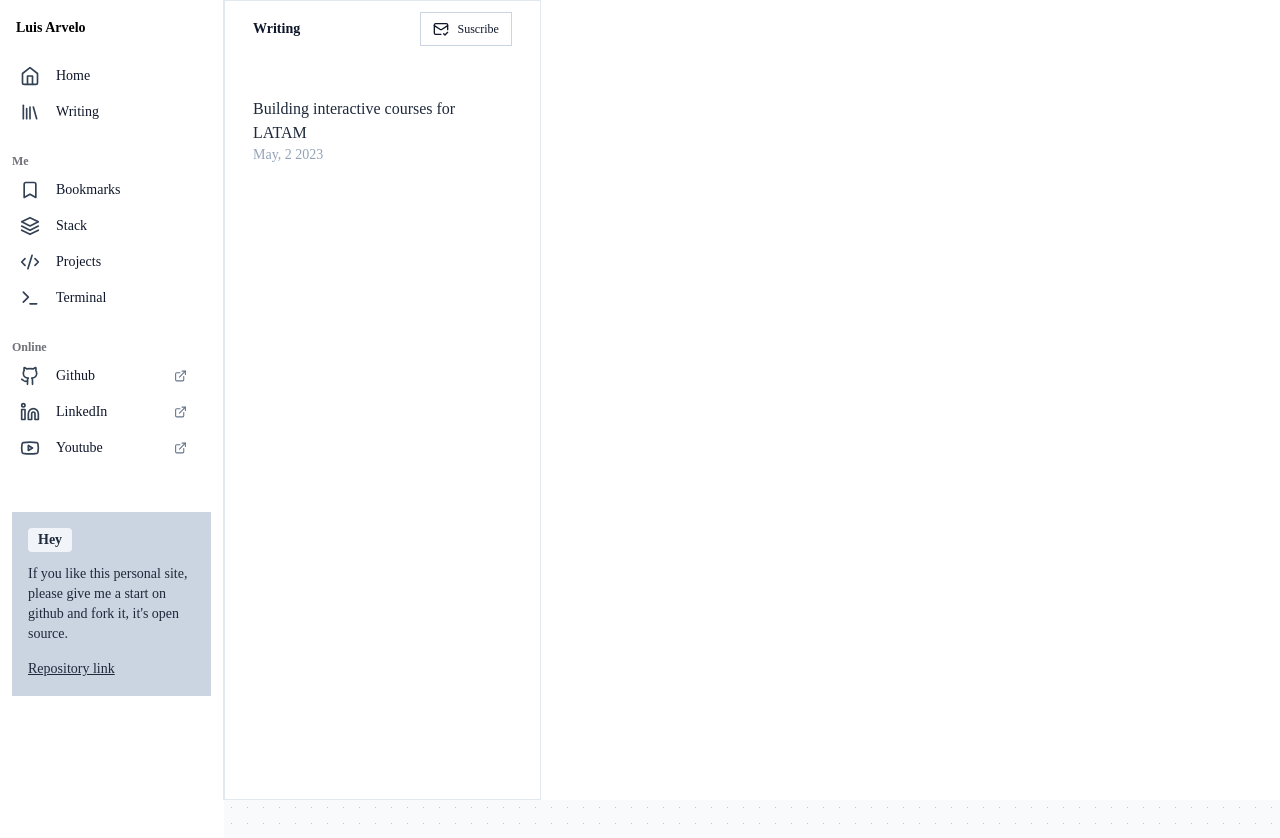
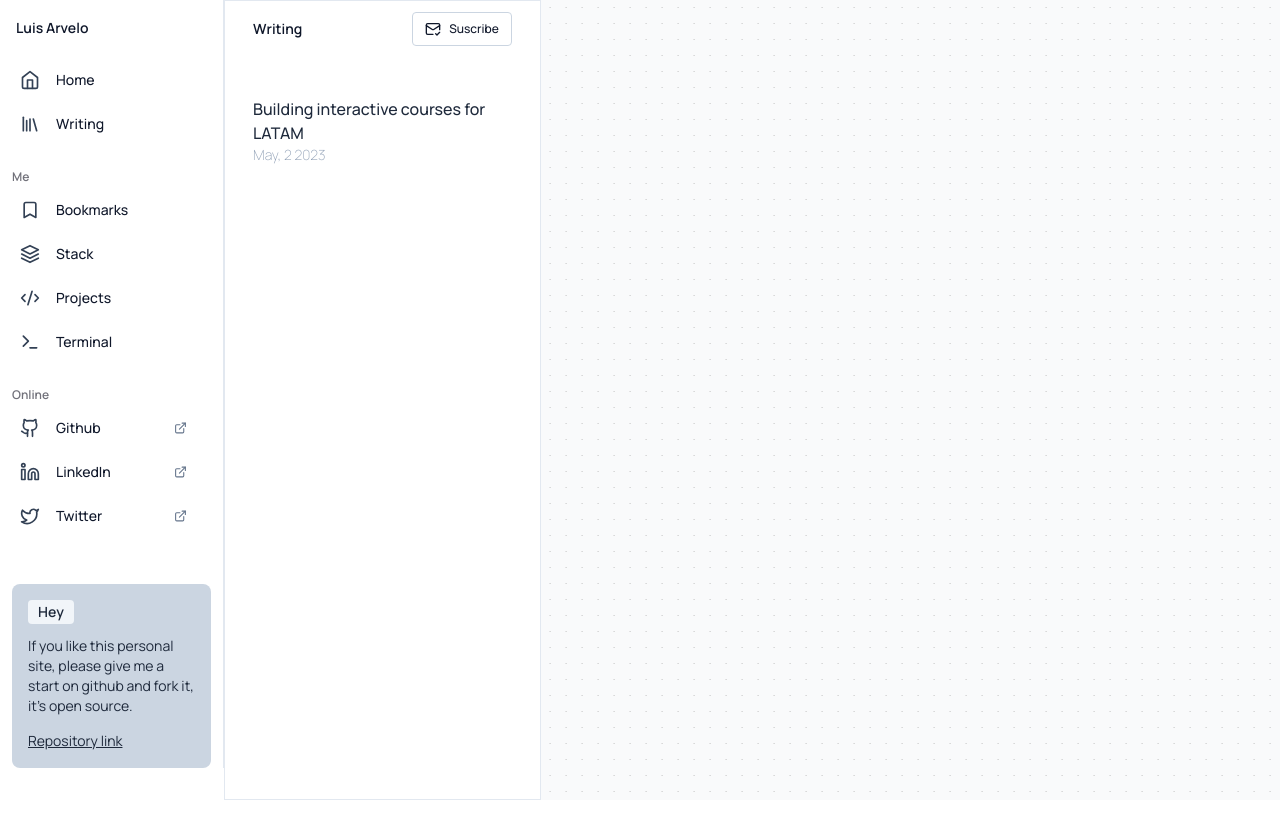
Before and after one commit to Delavalom/my-porfolio-page, a Next.js app: page /writing in a window 1280 px wide. Shown: the top 838 px of the page. After the commit the page ends 800 px from the top, so only its background shows below. Built offline with nearby package versions, Linux system fonts and the light colour scheme.

Commit message:
sidebar styling, font and ui library

```diff
--- a/src/components/RootLayout.tsx
+++ b/src/components/RootLayout.tsx
@@ -1,20 +1,26 @@
 import React, { type ReactNode } from "react";
 import { Sidebar } from "./Sidebar";
 import Head from "next/head";
+import { cn } from "~/lib/utils";
 
 interface Props {
   children: ReactNode;
   title?: string;
+  className?: string;
 }
 
-export const RootLayout: React.FC<Props> = ({ title = "Luis Angel Arvelo", children }) => {
+export const RootLayout: React.FC<Props> = ({
+  title = "Luis Angel Arvelo",
+  children,
+  className = "",
+}) => {
   return (
     <>
       <Head>
         <title>{title}</title>
         <meta content="width=device-width, initial-scale=1" name="viewport" />
       </Head>
-      <main className="flex min-h-screen w-screen">
+      <main className={cn(className, "flex")}>
         <Sidebar />
         <section className="flex flex-1">{children}</section>
       </main>
--- a/src/components/Sidebar.tsx
+++ b/src/components/Sidebar.tsx
@@ -1,21 +1,21 @@
 import {
   Bookmark,
   Code2,
+  ExternalLink,
   Github,
   Home,
   Layers,
   Library,
   Linkedin,
   Terminal,
-  X,
-  Youtube,
+  Twitter,
 } from "lucide-react";
-import { OverlayBg } from "./OverlayBg";
-import { useNavigation } from "~/hooks/useNavigation";
-import { ExternalLink } from "lucide-react";
 import Link from "next/link";
 import { type FC, type ReactNode } from "react";
+import { useNavigation } from "~/hooks/useNavigation";
 import { HeaderBar } from "./HeaderBar";
+import { OverlayBg } from "./OverlayBg";
+import { Button } from "./ui/Button";
 
 export const Sidebar = () => {
   const { isOpen, setIsOpen } = useNavigation();
@@ -33,26 +33,36 @@ export const Sidebar = () => {
           } lg:flex px-3 flex-col gap-6`}
         >
           <SidebarSection>
-            <Link href="/">
-              <SidebarBtn Icon={Home} title="Home" />
-            </Link>
-
-            <Link href="/writing">
-              <SidebarBtn Icon={Library} title="Writing" />
-            </Link>
+            <SidebarBtn href="/" Icon={Home} title="Home" />
+            <SidebarBtn href="/writing" Icon={Library} title="Writing" />
           </SidebarSection>
 
           <SidebarSection title="Me">
-            <SidebarBtn Icon={Bookmark} title="Bookmarks" />
-            <SidebarBtn Icon={Layers} title="Stack" />
-            <SidebarBtn Icon={Code2} title="Projects" />
-            <SidebarBtn Icon={Terminal} title="Terminal" />
+            <SidebarBtn href="/bookmark" Icon={Bookmark} title="Bookmarks" />
+            <SidebarBtn href="/stack" Icon={Layers} title="Stack" />
+            <SidebarBtn href="/projects" Icon={Code2} title="Projects" />
+            <SidebarBtn href="/terminal" Icon={Terminal} title="Terminal" />
           </SidebarSection>
 
           <SidebarSection title="Online">
-            <SidebarBtn Icon={Github} title="Github" hasExternalLink />
-            <SidebarBtn Icon={Linkedin} title="LinkedIn" hasExternalLink />
-            <SidebarBtn Icon={Youtube} title="Youtube" hasExternalLink />
+            <SidebarBtn
+              href="https://github.com/Delavalom"
+              Icon={Github}
+              title="Github"
+              hasExternalLink
+            />
+            <SidebarBtn
+              href="https:/www.linkedin.com/in/luis-arvelo"
+              Icon={Linkedin}
+              title="LinkedIn"
+              hasExternalLink
+            />
+            <SidebarBtn
+              href="https://twitter.com/Delavalom"
+              Icon={Twitter}
+              title="Twitter"
+              hasExternalLink
+            />
           </SidebarSection>
 
           <SidebarCtaBlock href={"#"} />
@@ -75,7 +85,7 @@ const SidebarContainer: FC<SidebarContainerProps> = ({ children, isOpen }) => {
         isOpen
           ? "absolute inset-y-0 left-0 translate-x-0 shadow-lg"
           : "absolute -translate-x-full"
-      } 3xl:w-80 z-30 flex min-h-screen w-3/4 flex-none transform flex-col overflow-y-auto border-r border-gray-150 bg-white pb-10 transition duration-200 ease-in-out dark:border-gray-800 dark:bg-gray-900 sm:w-1/2 sm:pb-0 md:w-1/3 lg:relative lg:z-auto lg:w-56 lg:translate-x-0 lg:dark:bg-gray-900 2xl:w-72`}
+      } 3xl:w-80 z-30 flex h-full w-3/4 flex-none transform flex-col overflow-y-auto border-r border-gray-150 bg-white pb-10 transition duration-200 ease-in-out dark:border-gray-800 dark:bg-gray-900 sm:w-1/2 sm:pb-0 md:w-1/3 lg:relative lg:z-auto lg:w-56 lg:translate-x-0 lg:dark:bg-gray-900 2xl:w-72`}
     >
       {children}
     </aside>
@@ -85,27 +95,29 @@ const SidebarContainer: FC<SidebarContainerProps> = ({ children, isOpen }) => {
 type SidebarBtnProps = {
   Icon: FC<{ className?: string }>;
   title: string;
-  onClick?: () => void;
+  href: string;
   hasExternalLink?: true;
 };
 
 const SidebarBtn: FC<SidebarBtnProps> = ({
   Icon,
   title,
-  onClick,
+  href,
   hasExternalLink,
 }) => {
   return (
-    <div
-      onClick={onClick}
-      className="group flex items-center pl-2 pr-6 py-1 gap-4 w-full rounded-md text-slate-900 hover:text-slate-50 hover:bg-slate-900 cursor-pointer transition-colors duration-200"
+    <Button variant="ghost" asChild className="justify-start">
+      <Link
+        href={href}
+        className="group flex text-left pl-2 pr-6 py-1 gap-4 w-full rounded-md text-slate-900 hover:text-slate-50 hover:bg-slate-900 cursor-pointer transition-colors duration-200"
       >
         <Icon className="w-5 text-slate-700 group-hover:text-slate-50" />
         <span className="text-sm font-medium">{title}</span>
         {hasExternalLink && (
           <ExternalLink className="ml-auto w-[13px] text-slate-500 group-hover:text-slate-50" />
         )}
-    </div>
+      </Link>
+    </Button>
   );
 };
 
--- a/src/pages/_app.tsx
+++ b/src/pages/_app.tsx
@@ -3,12 +3,19 @@ import "../styles/globals.css";
 import type { AppProps } from "next/app";
 import { RootLayout } from "~/components/RootLayout";
 import { NavigationProvider } from "~/Context/NavigationContext";
+import { Manrope } from 'next/font/google'
+
+const manrope = Manrope({
+  subsets: ["latin"],
+  variable: "--font-manrope",
+  display: "swap",
+});
 
 export default function MyApp({ Component, pageProps }: AppProps) {
   return (
     <ReactWrapBalancerProvider>
       <NavigationProvider>
-        <RootLayout>
+        <RootLayout className={`${manrope.variable} font-sans`}>
           <Component {...pageProps} />
         </RootLayout>
       </NavigationProvider>
--- a/src/pages/writing/index.tsx
+++ b/src/pages/writing/index.tsx
@@ -1,6 +1,5 @@
 import { NextPage } from "next";
 import { List, ListData } from "~/components/List";
-import { useNavigation } from "~/hooks/useNavigation";
 
 const list = [
   {
@@ -9,15 +8,13 @@ const list = [
   }
 ] satisfies ListData[];
 
-const Home: NextPage = () => {
-  const { setIsOpen } = useNavigation();
+const Writing: NextPage = () => {
 
   return (
-    <main className="w-full h-full">
+    <main className="w-full h-full flex">
       <List
         id="list"
         listTitle="Writing"
-        className="min-h-screen w-screen lg:max-w-xs"
         list={list}
       />
       <main className="hidden bg-dots lg:flex flex-col justify-start items-center w-full h-full bg-white"></main>
@@ -25,4 +22,4 @@ const Home: NextPage = () => {
   );
 };
 
-export default Home;
+export default Writing;
--- a/src/styles/globals.css
+++ b/src/styles/globals.css
@@ -3,8 +3,80 @@
 @tailwind utilities;
 
 @layer base {
+  :root {
+    --background: 0 0% 100%;
+    --foreground: 222.2 47.4% 11.2%;
+
+    --muted: 210 40% 96.1%;
+    --muted-foreground: 215.4 16.3% 46.9%;
+
+    --popover: 0 0% 100%;
+    --popover-foreground: 222.2 47.4% 11.2%;
+
+    --card: 0 0% 100%;
+    --card-foreground: 222.2 47.4% 11.2%;
+
+    --border: 214.3 31.8% 91.4%;
+    --input: 214.3 31.8% 91.4%;
+
+    --primary: 222.2 47.4% 11.2%;
+    --primary-foreground: 210 40% 98%;
+
+    --secondary: 210 40% 96.1%;
+    --secondary-foreground: 222.2 47.4% 11.2%;
+
+    --accent: 210 40% 96.1%;
+    --accent-foreground: 222.2 47.4% 11.2%;
+
+    --destructive: 0 100% 50%;
+    --destructive-foreground: 210 40% 98%;
+
+    --ring: 215 20.2% 65.1%;
+
+    --radius: 0.5rem;
+  }
+
+  .dark {
+    --background: 224 71% 4%;
+    --foreground: 213 31% 91%;
+
+    --muted: 223 47% 11%;
+    --muted-foreground: 215.4 16.3% 56.9%;
+
+    --popover: 224 71% 4%;
+    --popover-foreground: 215 20.2% 65.1%;
+
+    --card: 224 71% 4%;
+    --card-foreground: 213 31% 91%;
+
+    --border: 216 34% 17%;
+    --input: 216 34% 17%;
+
+    --primary: 210 40% 98%;
+    --primary-foreground: 222.2 47.4% 1.2%;
+
+    --secondary: 222.2 47.4% 11.2%;
+    --secondary-foreground: 210 40% 98%;
+
+    --accent: 216 34% 17%;
+    --accent-foreground: 210 40% 98%;
+
+    --destructive: 0 63% 31%;
+    --destructive-foreground: 210 40% 98%;
+
+    --ring: 216 34% 17%;
+
+    --radius: 0.5rem;
+  }
+}
+
+@layer base {
   * {
-    @apply box-border;
+    @apply border-border;
+  }
+  body {
+    @apply bg-background text-foreground;
+    font-feature-settings: "rlig" 1, "calt" 1;
   }
 }
 
--- a/tailwind.config.js
+++ b/tailwind.config.cjs
@@ -1,4 +1,4 @@
-const { fontFamily } = require("tailwindcss/defaultTheme")
+import { fontFamily } from 'tailwindcss/defaultTheme'
 
 /** @type {import('tailwindcss').Config} */
 module.exports = {
@@ -17,6 +17,9 @@ module.exports = {
       },
     },
     extend: {
+      fontFamily: {
+        sans: ['var(--font-manrope)', ...fontFamily.sans],
+      },
       colors: {
         border: "hsl(var(--border))",
         input: "hsl(var(--input))",
@@ -57,9 +60,6 @@ module.exports = {
         md: `calc(var(--radius) - 2px)`,
         sm: "calc(var(--radius) - 4px)",
       },
-      fontFamily: {
-        sans: ["var(--font-sans)", ...fontFamily.sans],
-      },
       keyframes: {
         "accordion-down": {
           from: { height: 0 },
```
Lines whose indentation alone changed are shown as unchanged.
